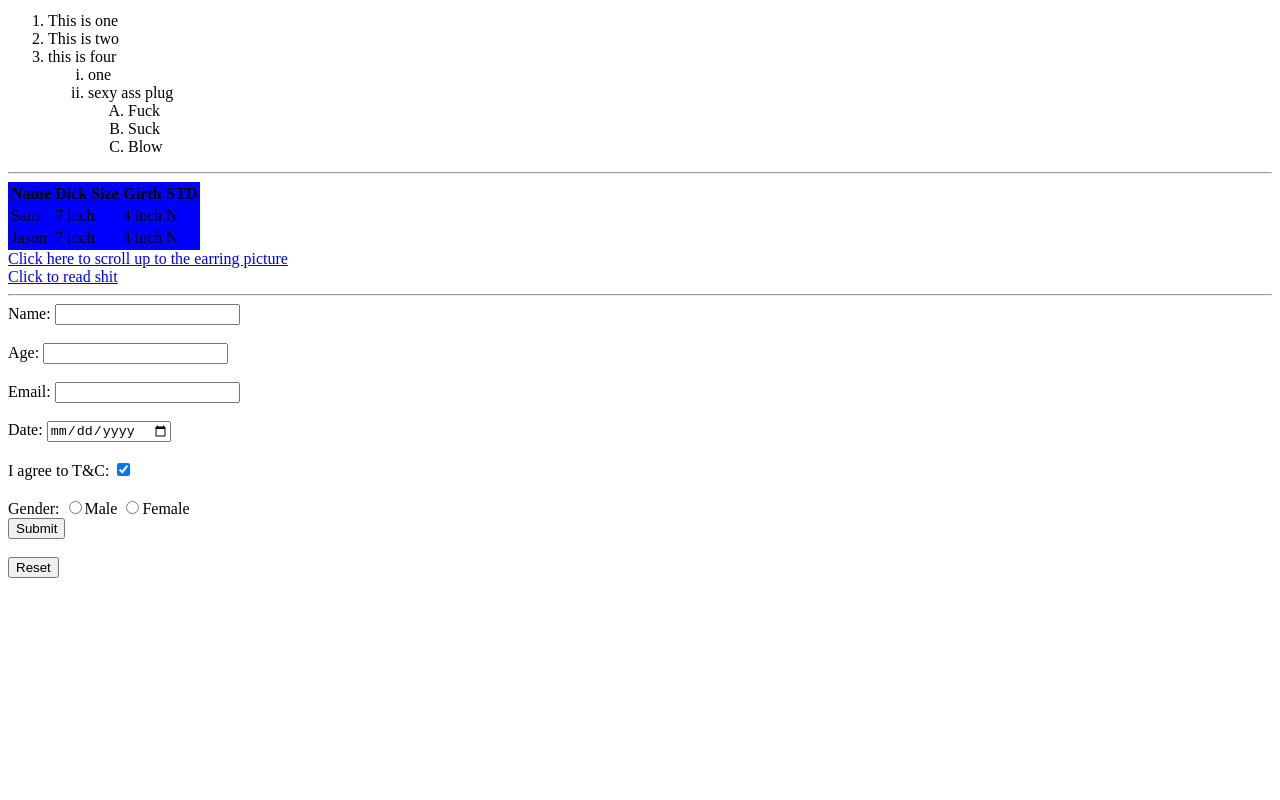
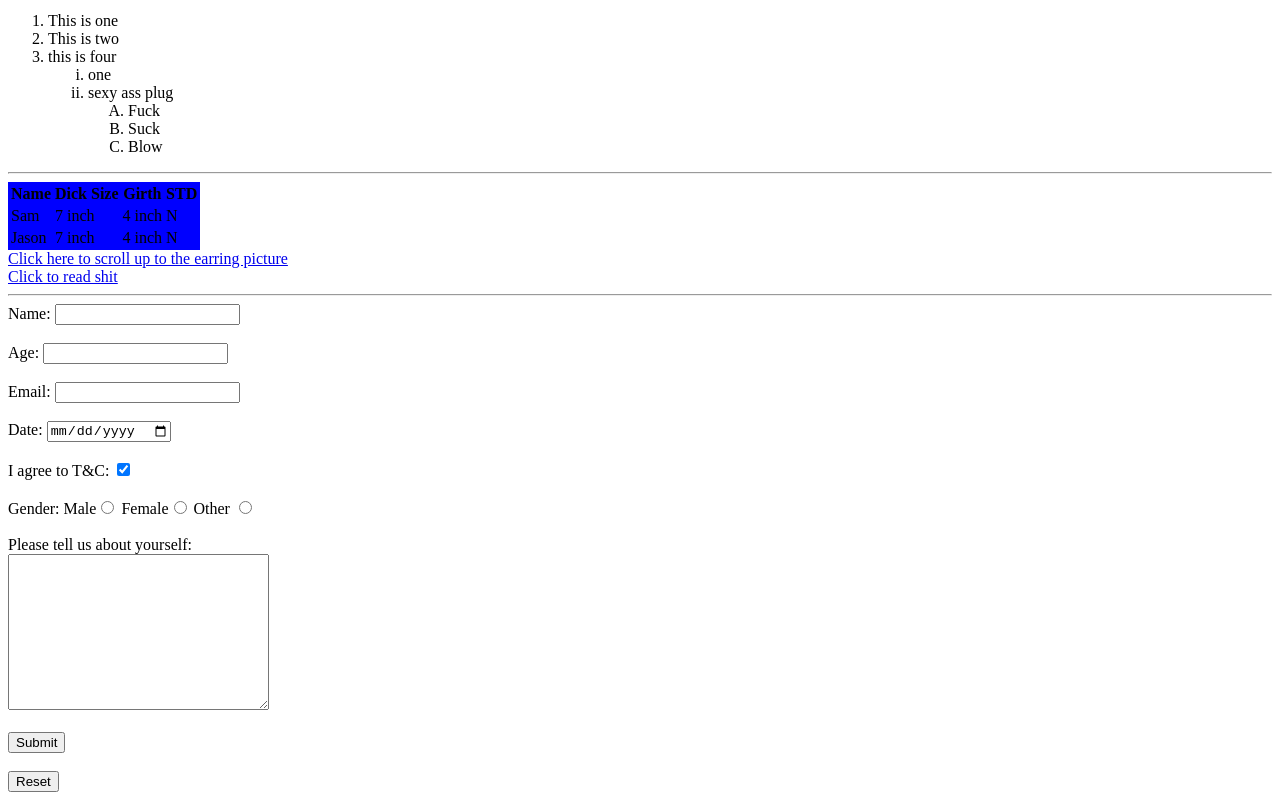
Before and after one commit to mrsamsharma/basicHTML, a plain HTML site: page index.html in a window 1280 px wide. Shown: the part 1918-2718 px from the top of the page. Before the commit the page ends 2504 px from the top, so only its background shows below. Drawn offline with Linux system fonts and the light colour scheme.

Commit message:
no wrods

```diff
--- a/index.html
+++ b/index.html
@@ -157,12 +157,21 @@
         </div>
         <br>
         <!-- Here's how we ceate radio buttons  -->
-        Gender:
-        <label for="male">
-            <input type="radio" value="male" id="male" name="gender">Male
-        </label>
-        <label for="female">
-        <input type="radio"id="female" name="gender">Female
+        <label for="Other">
+            Gender:
+        <label for="Male">
+            <!-- Name attribute value will show up in backend data  -->
+            Male<input type="radio" value="Male" id="Male" name="gender"></label>
+        <label for="female">Female<input type="radio"id="female" name="gender"></label>
+        <label for="Other">Other <input type="radio" name="gender" id="Other"></label><br>
+    </label>
+    <br>
+    <div>
+        Please tell us about yourself:<br> <textarea name="bio" id="bio" cols="30" rows="10"></textarea>
+    </div>
+    <br>
+    <label for="car">
+
     </label>
         <div>
             <!-- This button will submit data to the backend  -->
```
